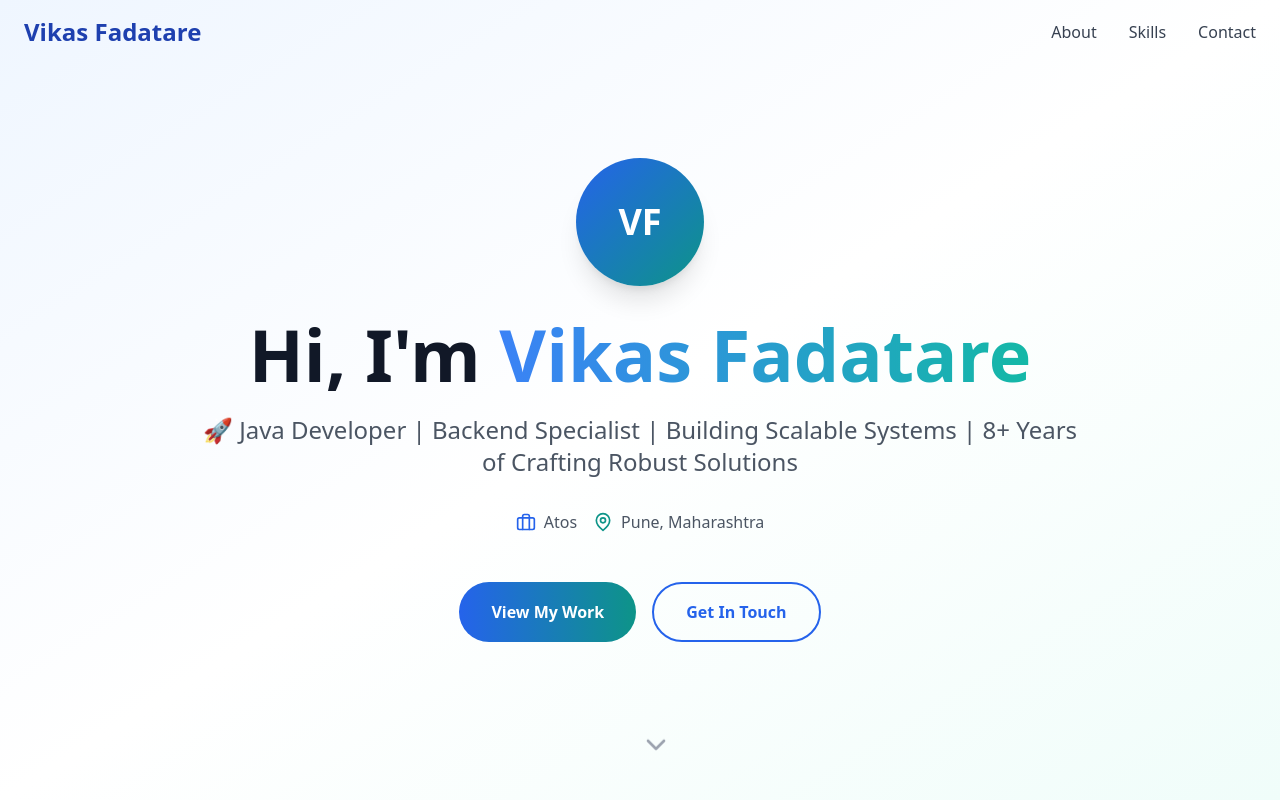
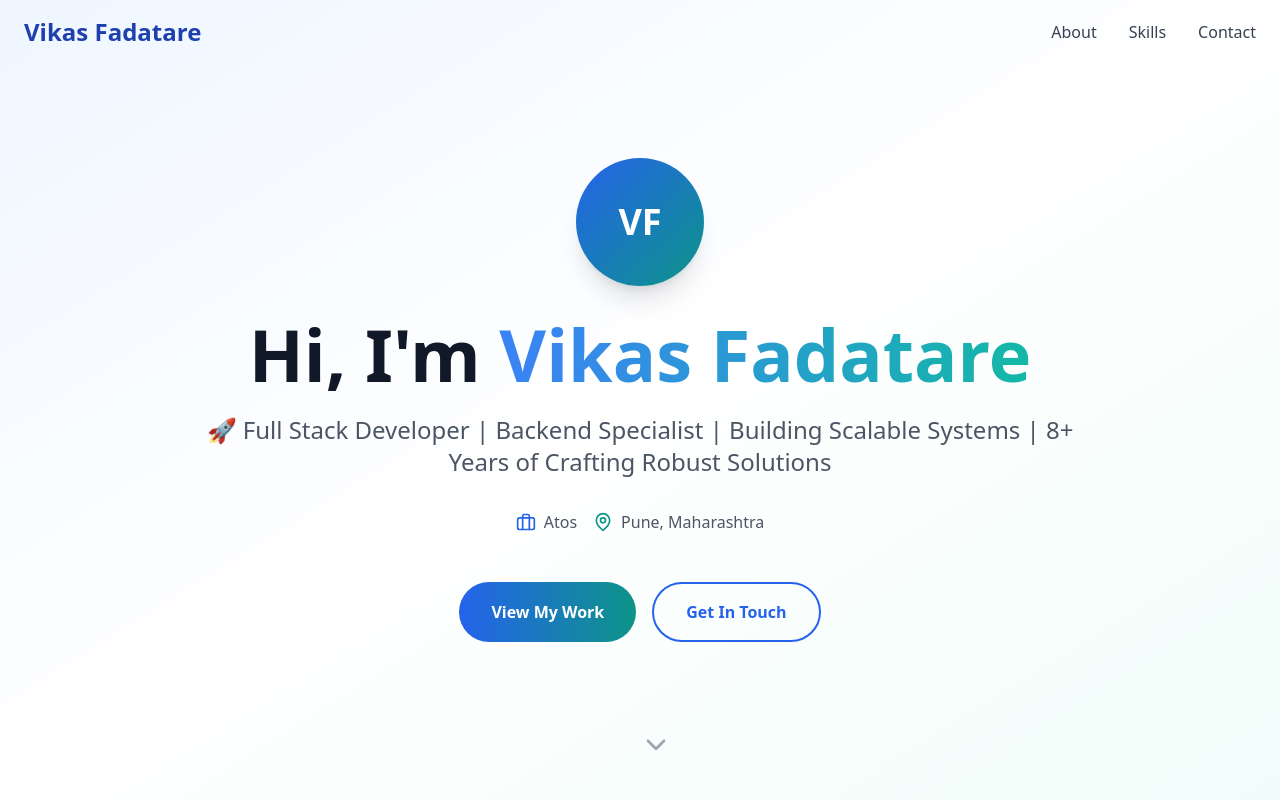
Before and after one commit to vikasfadatare/vikas-fadatare-portfolio, a React (Vite) app: page / in a window 1280 px wide. Shown: the top 800 px of the page. Built offline with nearby package versions, Linux system fonts and the light colour scheme.

Commit message:
Update Hero.tsx
Changed content about me

```diff
--- a/src/components/Hero.tsx
+++ b/src/components/Hero.tsx
@@ -24,7 +24,7 @@ const Hero = () => {
           </h2>
 
           <p className="text-xl md:text-2xl text-gray-600 mb-8 leading-relaxed">
-            🚀 Java Developer | Backend Specialist | Building Scalable Systems | 8+ Years of Crafting Robust Solutions
+            🚀 Full Stack Developer | Backend Specialist | Building Scalable Systems | 8+ Years of Crafting Robust Solutions
           </p>
 
           <div className="flex flex-col md:flex-row items-center justify-center gap-4 mb-12 text-gray-600">
```
